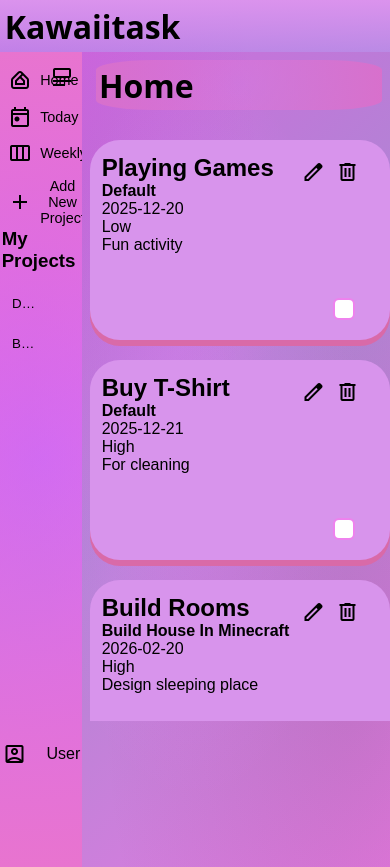
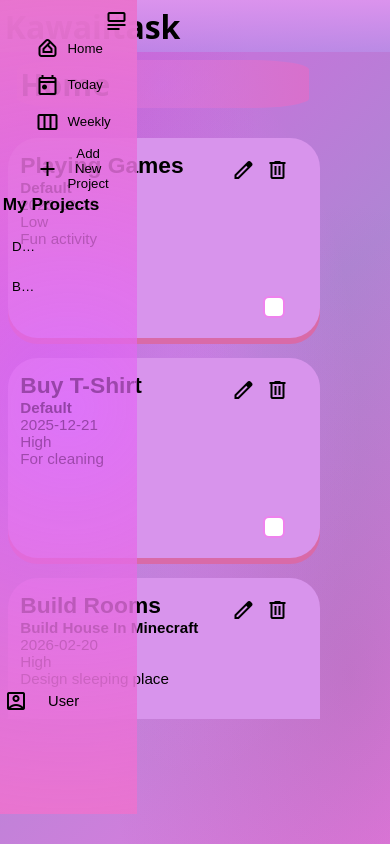
Before and after one commit to rayx3000/to-do-list, a website built with webpack: page src/index.html in a window 390 px wide. After the commit the page ends 844 px from the top, so only its background shows below. Built offline with nearby package versions, Linux system fonts and the light colour scheme; a web font is replaced by a local one.

Commit message:
make sidebar more responsive into smaller width

```diff
--- a/src/style.css
+++ b/src/style.css
@@ -77,6 +77,9 @@ main{
     font-size: 28px;
     cursor: pointer;
     z-index: 1100;
+}
+
+.sidebar:not(.collapsed) #sidebar-toggle {
     position:absolute;
     top: 12px;
     right: 8px;
@@ -560,7 +563,6 @@ form button:active, #add-new-project:active{
     transition: width 0.3s ease;
 }
 
-
 .sidebar.collapsed .sidebar-content > button > span:last-child,
 .sidebar.collapsed .project-container h3,
 .sidebar.collapsed .my-projects .project-name-edit,
@@ -569,8 +571,11 @@ form button:active, #add-new-project:active{
     display: none;
 }
 
+
 .sidebar.collapsed #sidebar-toggle {
-    right: 2vw;
+    margin: 0 auto;
+    display: block;
+    margin-top: -5vh;
 }
 
 .sidebar.collapsed .sidebar-content > button,
@@ -634,3 +639,66 @@ form button:active, #add-new-project:active{
         margin-bottom: 20vh;
     }
 }
+
+@media(max-width: 1000px){
+    .main-content{
+        font-size: 0.95em;
+    }
+
+    .sidebar{
+        width: 25vw;
+    }
+
+    .sidebar-content > button{
+        padding: 1.75%;
+    }
+
+    .sidebar:not(.collapsed) #sidebar-toggle {
+        top: 7.5px;
+    }
+
+    .sidebar-container{
+        margin-top: 15px;
+    }
+}
+
+@media (max-width: 900px) {
+    .sidebar{
+        font-size: 0.92em;
+        width: 27.5vw;
+    }
+
+    .sidebar-container{
+        margin-top: 20px;
+    }
+}
+
+@media (max-width: 800px) {
+    .sidebar{
+        width: 35vw;
+    }
+
+    .main-content{
+        width: 65vw;
+    }
+}
+
+@media (max-width: 700px) {
+    .sidebar{
+        width: 45vw;
+    }
+
+    .main-content{
+        width: 55vw;
+    }
+}
+
+@media (max-width: 685px) {
+    .sidebar{
+        position: fixed;
+        width: 35vw;
+        z-index: 1000;
+        top: 0;
+        left: 0;
+    }
+}
```
